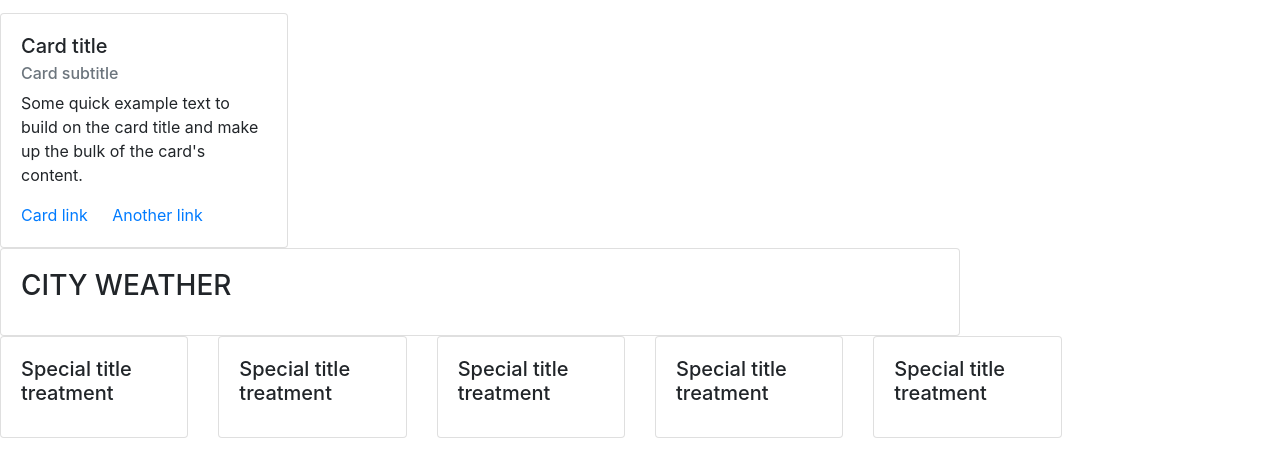
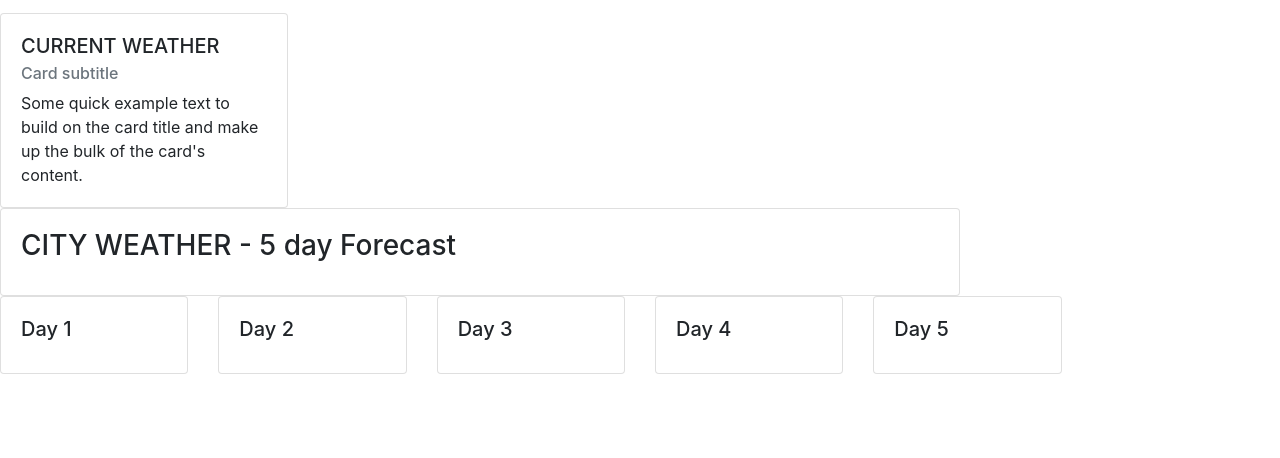
Before and after one commit to Jaspertena/WeatherDashboard, a plain HTML site: page index.html in a window 1280 px wide. Shown: the part 342-800 px from the top of the page. Drawn offline with nearby package versions, Linux system fonts and the light colour scheme.

Commit message:
add html formatting

```diff
--- a/index.html
+++ b/index.html
@@ -22,23 +22,19 @@
             <input id="inputSearch" type="text" class="form-control mr-2">
             <button id="search" type="submit" class="btn btn-dark" value="Search">Search</button>
         </form>
-    <!-- <div class="card" style="width: 18rem;">
-      <LI> DAY 1 A FKDJF'DF DOFCUAMDKCJ 'ODF'ADOC'DOFAMC  </L>
-    </div> -->
+
     <div class="card" style="width: 18rem;">
         <div class="card-body">
-          <h5 class="card-title">Card title</h5>
+          <h5 class="card-title">CURRENT WEATHER</h5>
           <h6 class="card-subtitle mb-2 text-muted">Card subtitle</h6>
           <p class="card-text">Some quick example text to build on the card title and make up the bulk of the card's content.</p>
-          <a href="#" class="card-link">Card link</a>
-          <a href="#" class="card-link">Another link</a>
         </div>
       </div>
 
 
       <div class="card w-75" >
         <div class="card-body" "mx-auto">
-          <h3 class="card-title">CITY WEATHER</h3>
+          <h3 class="card-title">CITY WEATHER - 5 day Forecast</h3>
         </div>
       </div>
 
@@ -47,48 +43,37 @@
         <div class="col-sm-2">
           <div class="card">
             <div class="card-body">
-              <h5 class="card-title">Special title treatment</h5>
+              <h5 class="card-title">Day 1</h5>
             </div>
           </div>
         </div>
         <div class="col-sm-2">
           <div class="card">
             <div class="card-body">
-              <h5 class="card-title">Special title treatment</h5>
+              <h5 class="card-title">Day 2</h5>
             </div>
           </div>
         </div>
         <div class="col-sm-2">
             <div class="card">
               <div class="card-body">
-                <h5 class="card-title">Special title treatment</h5>
+                <h5 class="card-title">Day 3</h5>
               </div>
             </div>
           </div>
           <div class="col-sm-2">
             <div class="card">
               <div class="card-body">
-                <h5 class="card-title">Special title treatment</h5>
+                <h5 class="card-title">Day 4</h5>
               </div>
             </div>
           </div>
         <div class="col-sm-2">
           <div class="card">
             <div class="card-body">
-              <h5 class="card-title">Special title treatment</h5>
+              <h5 class="card-title">Day 5</h5>
             </div>
           </div>
-
-
-
-
-
-
-
-
-
-
-
 
 
 <script src="./script.js"</script></script>
--- a/script.js
+++ b/script.js
@@ -4,26 +4,7 @@
 console.log("is this connected")
 
 var APIKey = "cf03651acb889096c89d126b31fba9f0";
-// var queryURL = "http://api.openweathermap.org/data/2.5/weather?q=";
 
-// console.log(api.openweathermap.org/data/2.5/forecast?q=Atlanta&appid=APIKey
-/* =========================================================================
- * Identifying different DOM elements
- * ========================================================================= */
-// function GetWeather () {
-//     const newName= document.getElementById("citySearch");
-//     const cityName= document.getElementById("cardTitle");
-//     cityName.innerHTML = "--"+newNewName.value+"--";
-// }
-
-// fetch("api.openweathermap.org/data/2.5/forecast?q='+newName.value+'&appid=cf03651acb889096c89d126b31fba9f0)
-// .then(response => response.json())
-// .then(data =>{
-//     for(i=0; i<5; i++){
-//         document.getElementById("day" +(i+1)+"Min").innerHTML="Min:" +number(data.list[i].main.temp_min).toFixed(1)
-//     }
-//     for(i=0; i<5; i++){
-//         document.getElementById("day" +(i+1)+"Max").innerHTML="Min:" +number(data.list[i].main.temp_min).toFixed(1)
 
 var searchButton = document.getElementById("search");
 var inputSearch = document.getElementById("inputSearch");
@@ -81,7 +62,7 @@ function displayCurrentData(data) {
 function displayForecastData(data) {
     var weatherCard = document.getElementById("")
     for(i=1; i<6; i++);
-        getForecastWeather (weatherCard)
-
+        getForecastWeather(weatherCard);
         // create a card
+        document.appendChild("Card-Title")
 }
```
Also changed, not shown: 1 other file.
